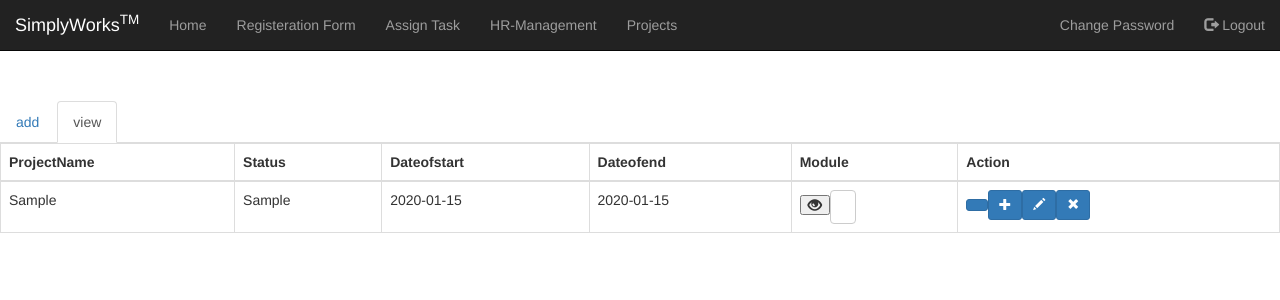
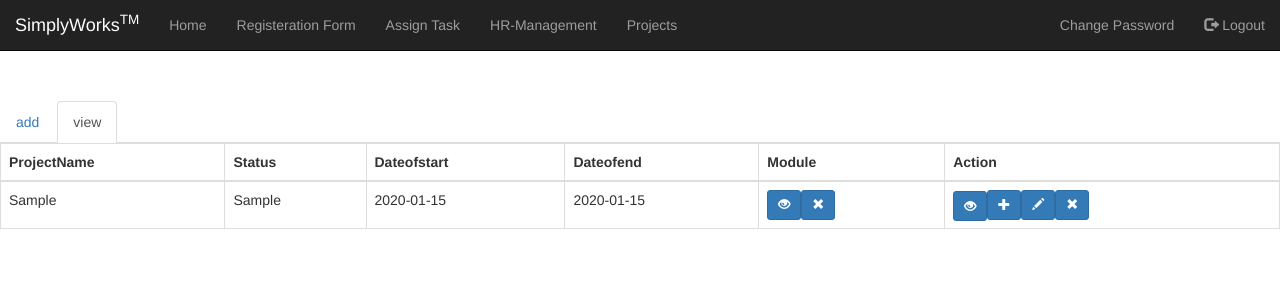
Before and after one commit to Nisha271/Project827, an Angular app: page /projects in a window 1280 px wide. Both pictures are taken after typing "Sample", "Sample", "2020-01-15", "2020-01-15", "Sample" into the empty fields and a click on the button "Submit". Shown: the top 300 px of the page. Built offline with nearby package versions, Linux system fonts and the light colour scheme.

Commit message:
commit chnges

```diff
--- a/src/app/graph/graph.component.html
+++ b/src/app/graph/graph.component.html
@@ -82,15 +82,15 @@
           <td>{{d.Dateofstart}}</td>
           <td>{{d.Dateofend}}</td>
           <td>{{d.Module | json}}
-            <button type="button" class="glyphicon glyphicon-eye-open" data-toggle="modal" data-target="#v" (click)="b1(i)">
-              <span class="glyphicon"></span>
+            <button type="button" class=" btn btn-primary btn-sm" data-toggle="modal" data-target="#v" (click)="b1(i)">
+              <span class="glyphicon glyphicon-eye-open"></span>
             </button>
-            <button type="button" class="btn btn-default" (click)="b2(i)">
-                <span class="glyphicon"></span>
+            <button type="button" class="btn btn-primary btn-sm" (click)="b2(i)">
+                <span class="glyphicon glyphicon-remove"></span>
               </button>
           </td>
           <td>
-            <button type="button" class="btn btn-primary btn-sm" (click)="view(d)">
+            <button type="button" class="glyphicon glyphicon-eye-open btn btn-primary btn-sm" (click)="view(d)">
               <span></span>
             </button>
             <button type="button" (click)="attachModule(i)" class="btn btn-primary btn-sm" data-toggle="modal" data-target="#am">
--- a/src/app/graph/graph.component.ts
+++ b/src/app/graph/graph.component.ts
@@ -104,14 +104,17 @@ b1(id)
 {
  //
   this.l=  this.pList[id].Module;
- // c.Module = [];
+  //  let c = this.pList[this.projectId];
+  //  c.Module = [];
+
  console.log(this.l)
 }
-b2(id)
-{
-  let c = this.pList[this.projectId];
+ b2(id)
+ {
+  this.l=  this.pList[id].Module;
+   let c = this.pList[this.projectId];
  c.Module = [] ;
 
-}
+ }
 
 }
```
